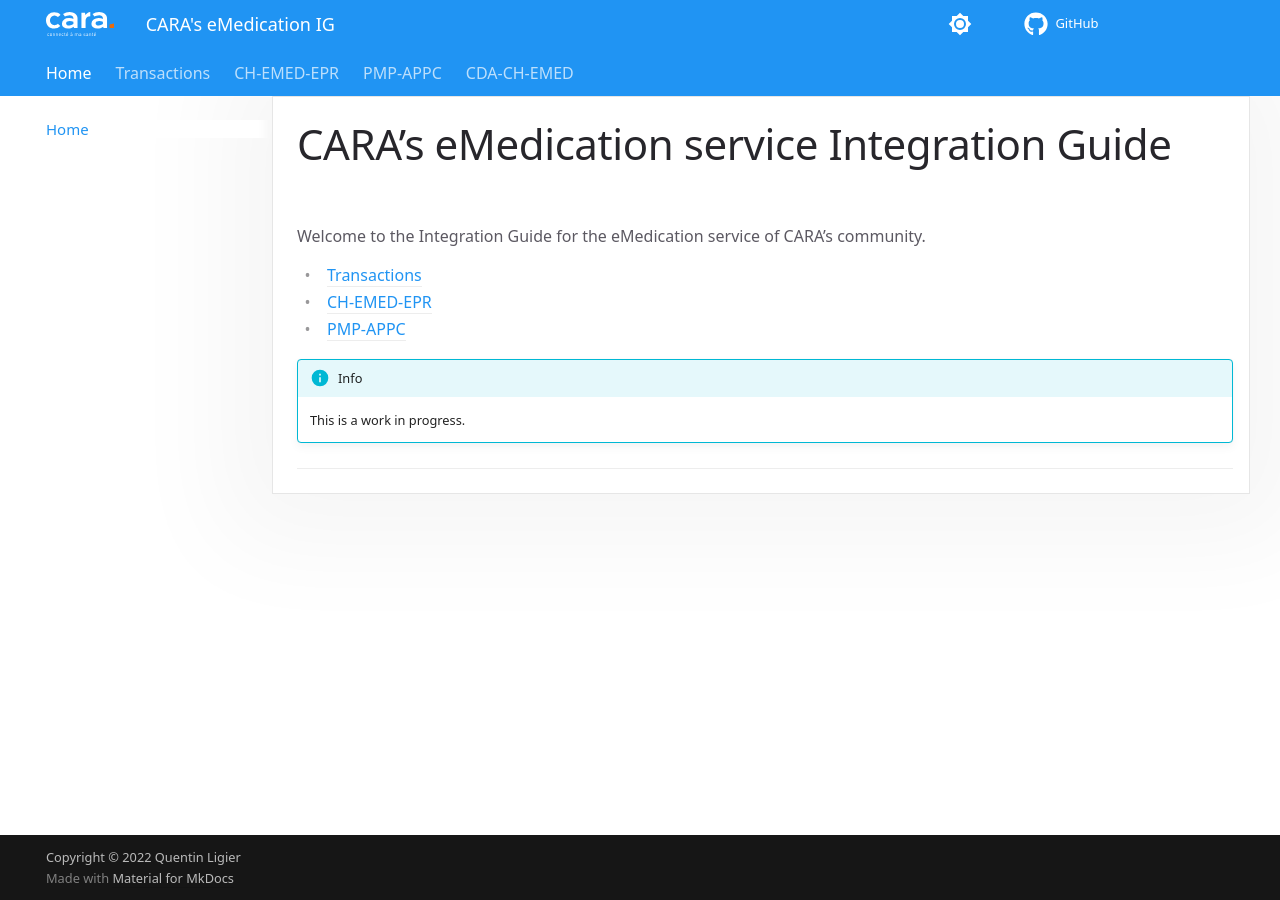
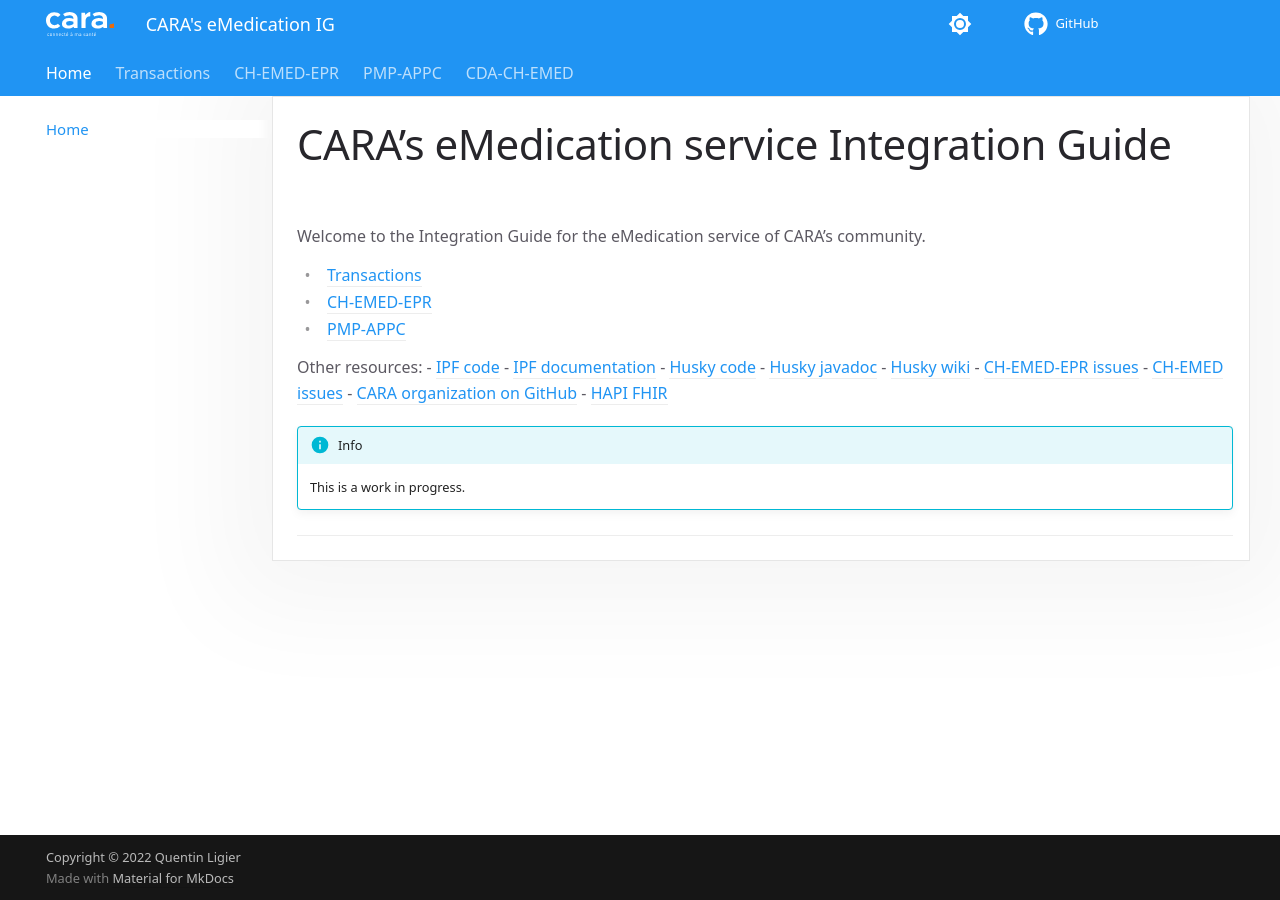
Before and after one commit to CARA-ch/emed-service-guide, an MkDocs documentation site: the page built from docs/index.md, in a window 1280 px wide. Built offline with MkDocs 1.6.1 and Material for MkDocs 9.7.7, drawn with Linux system fonts in a browser that asks for light colours; comment, search, counter and statistics services are not loaded.

Commit message:
Update index.md

```diff
--- a/docs/index.md
+++ b/docs/index.md
@@ -6,6 +6,17 @@
 - [CH-EMED-EPR](emed/index.md)
 - [PMP-APPC](appc/index.md)
 
+Other resources:
+- [IPF code](https://github.com/oehf/ipf)
+- [IPF documentation](https://oehf.github.io/ipf-docs/)
+- [Husky code](https://github.com/project-husky/husky)
+- [Husky javadoc](https://project-husky.github.io/husky/)
+- [Husky wiki](https://github.com/project-husky/husky/wiki)
+- [CH-EMED-EPR issues](https://github.com/CARA-ch/ch-emed-epr/issues?q=is%3Aissue+is%3Aopen+sort%3Aupdated-desc)
+- [CH-EMED issues](https://github.com/hl7ch/ch-emed/issues?q=is%3Aissue+is%3Aopen+sort%3Aupdated-desc)
+- [CARA organization on GitHub](https://github.com/CARA-ch)
+- [HAPI FHIR](https://hapifhir.io)
+
 !!! info
 
     This is a work in progress.
```
